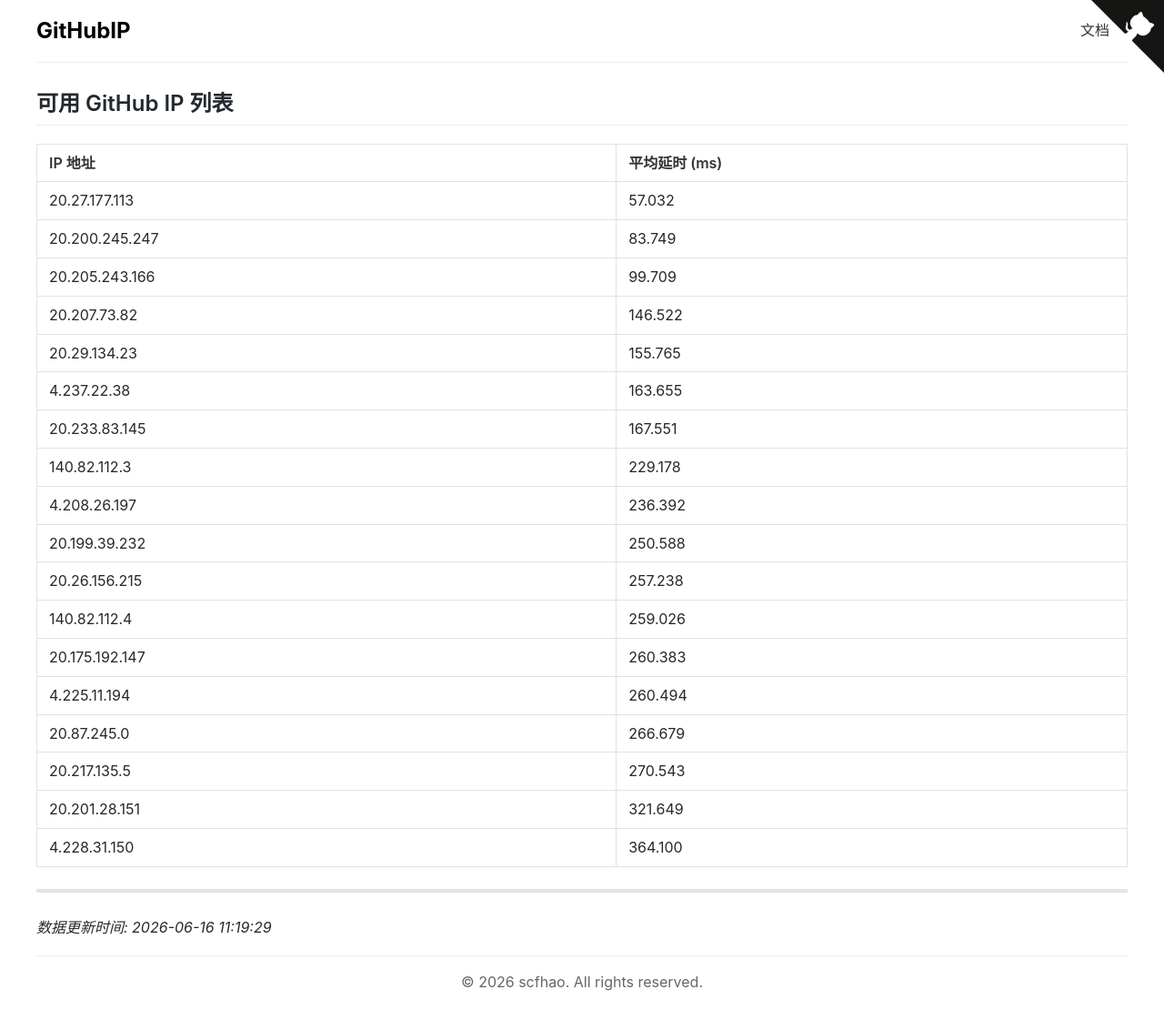
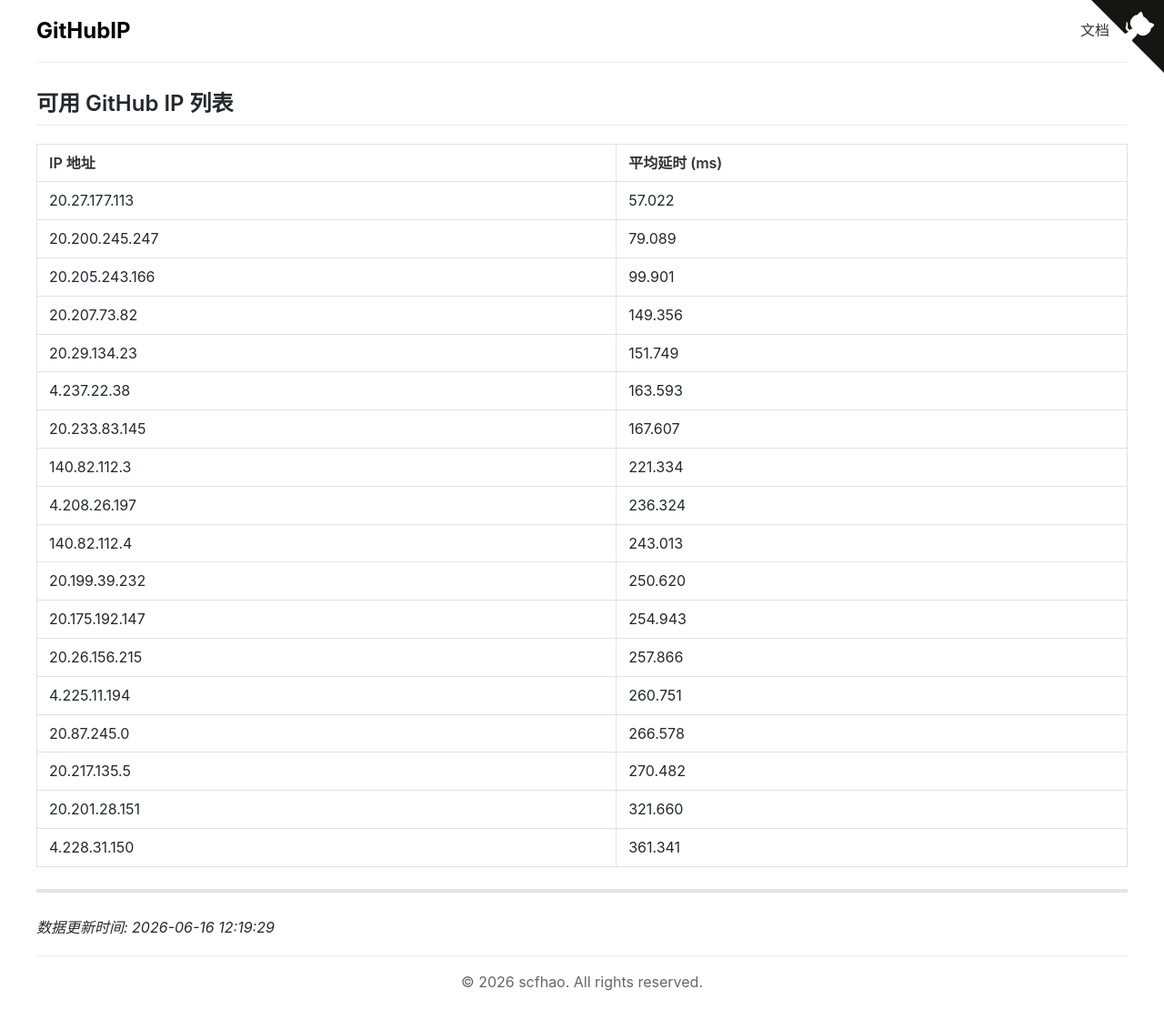
Before and after one commit to scfhao/GitHubIP, a Jekyll site: the page built from index.md, in a window 1280 px wide. Shown: the whole page at 91% size. Built offline with Jekyll 4.4.1, drawn with Linux system fonts in a browser that asks for light colours.

Commit message:
自动脚本执行 - 2026-06-16 12:19:30

```diff
--- a/index.md
+++ b/index.md
@@ -1,32 +1,32 @@
 ---
 layout: home
 title: GitHub IP 列表
-date: 2026-06-16 11:19:29
+date: 2026-06-16 12:19:29
 ---
 
 ## 可用 GitHub IP 列表
 
 | IP 地址 | 平均延时 (ms) |
 |---------|--------------|
-| 20.27.177.113 | 57.032 |
-| 20.200.245.247 | 83.749 |
-| 20.205.243.166 | 99.709 |
-| 20.207.73.82 | 146.522 |
-| 20.29.134.23 | 155.765 |
-| 4.237.22.38 | 163.655 |
-| 20.233.83.145 | 167.551 |
-| 140.82.112.3 | 229.178 |
-| 4.208.26.197 | 236.392 |
-| 20.199.39.232 | 250.588 |
-| 20.26.156.215 | 257.238 |
-| 140.82.112.4 | 259.026 |
-| 20.175.192.147 | 260.383 |
-| 4.225.11.194 | 260.494 |
-| 20.87.245.0 | 266.679 |
-| 20.217.135.5 | 270.543 |
-| 20.201.28.151 | 321.649 |
-| 4.228.31.150 | 364.100 |
+| 20.27.177.113 | 57.022 |
+| 20.200.245.247 | 79.089 |
+| 20.205.243.166 | 99.901 |
+| 20.207.73.82 | 149.356 |
+| 20.29.134.23 | 151.749 |
+| 4.237.22.38 | 163.593 |
+| 20.233.83.145 | 167.607 |
+| 140.82.112.3 | 221.334 |
+| 4.208.26.197 | 236.324 |
+| 140.82.112.4 | 243.013 |
+| 20.199.39.232 | 250.620 |
+| 20.175.192.147 | 254.943 |
+| 20.26.156.215 | 257.866 |
+| 4.225.11.194 | 260.751 |
+| 20.87.245.0 | 266.578 |
+| 20.217.135.5 | 270.482 |
+| 20.201.28.151 | 321.660 |
+| 4.228.31.150 | 361.341 |
 
 ---
 
-*数据更新时间: 2026-06-16 11:19:29*
+*数据更新时间: 2026-06-16 12:19:29*
```
